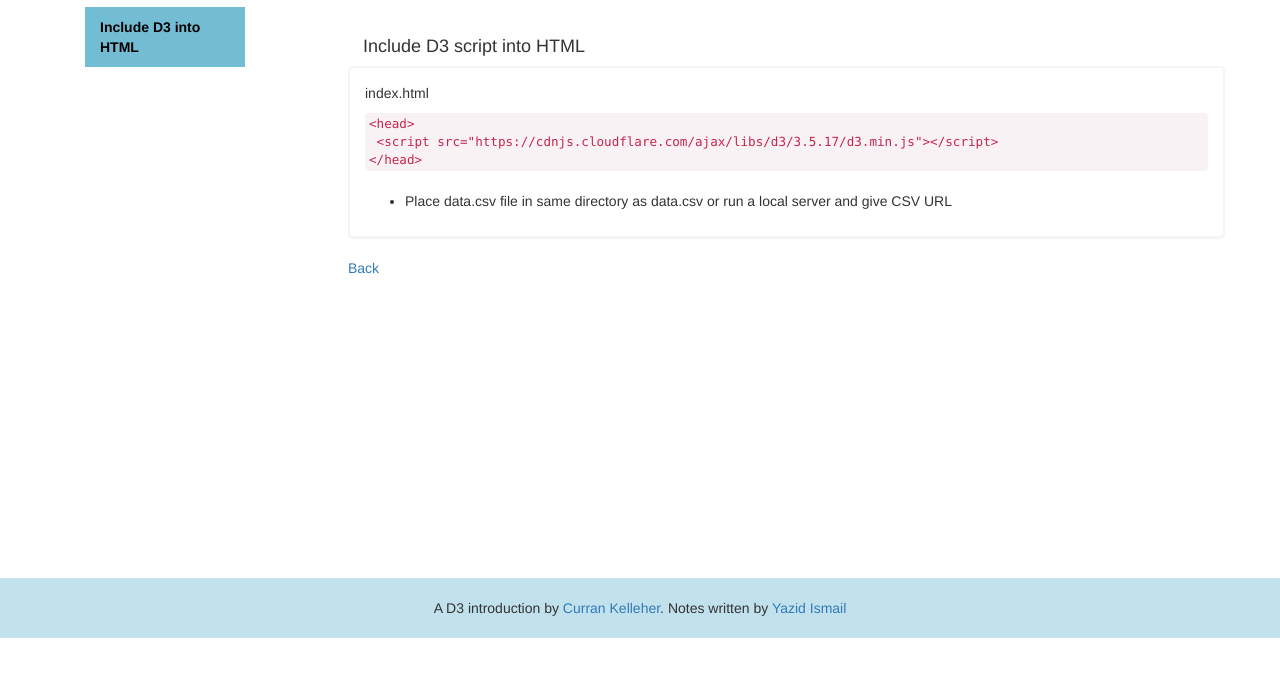
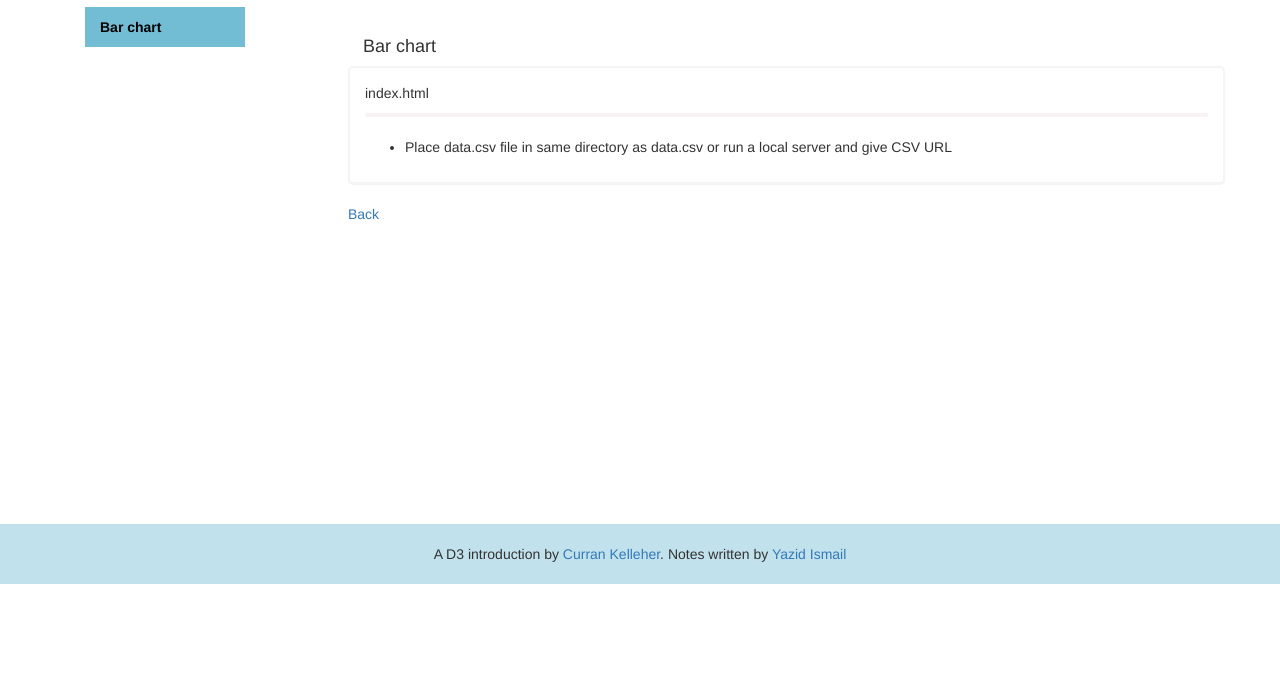
Before and after one commit to flight846/intro_to_d3, a plain HTML site: page intro-d3-part-2.html in a window 1280 px wide. Shown: the part 63-740 px from the top of the page. Drawn offline with nearby package versions, Linux system fonts and the light colour scheme; no server answers.

Commit message:
Add page 2

```diff
--- a/intro-d3-part-2.html
+++ b/intro-d3-part-2.html
@@ -13,19 +13,18 @@
 		</div>
 		<div class="col-md-2 side-menu scrollspy">
 			<ul id="nav" class="nav hidden-xs hidden-sm" data-spy="affix">
-				<li><a href="#d3-script-html">Include D3 into HTML</a></li>
+				<li><a href="#bar-chart">Bar chart</a></li>
 			</ul>
 		</div>
 		<div class="col-md-10 col-xs-12 main-container">
 			<br />
-			<div id="d3-script-html">
-				<h4>Include D3 script into HTML</h4>
+			<div id="bar-chart">
+				<h4>Bar chart</h4>
 				<div class="row panel">
+          <div class="example-100"></div>
 					<p>index.html</p>
 					<code>
-						&lt;head&gt;<br />
-						&nbsp;&lt;script src="https://cdnjs.cloudflare.com/ajax/libs/d3/3.5.17/d3.min.js"&gt;&lt;/script&gt;<br />
-						&lt;/head&gt;
+
 					</code>
 					<br />
 					<ul>
@@ -44,6 +43,6 @@
   <script src="https://cdnjs.cloudflare.com/ajax/libs/jquery/3.1.0/jquery.min.js"></script>
   <script src="https://cdnjs.cloudflare.com/ajax/libs/d3/3.5.17/d3.min.js"></script>
   <script src="https://cdnjs.cloudflare.com/ajax/libs/twitter-bootstrap/3.3.7/js/bootstrap.min.js"></script>
-  <script src="js/app.js"></script>
+  <script src="js/example.js"></script>
 </body>
 </html>
--- /dev/null
+++ b/js/example.js
@@ -0,0 +1,6 @@
+$('#nav').affix({
+  offset: {
+    top: $('#nav').offset().top,
+    bottom: ($('footer').outerHeight(true) + 40)
+  }
+})
```
